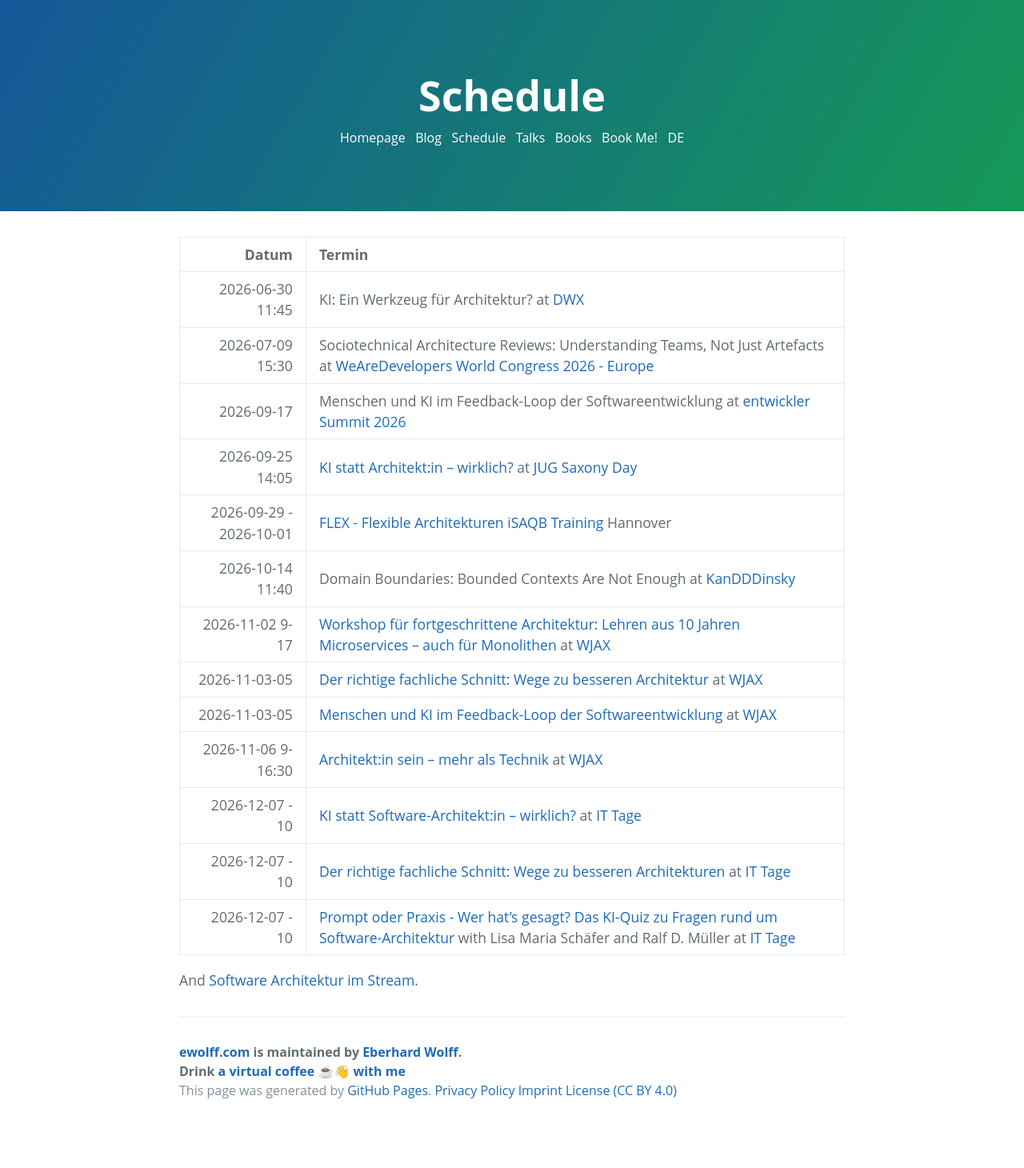
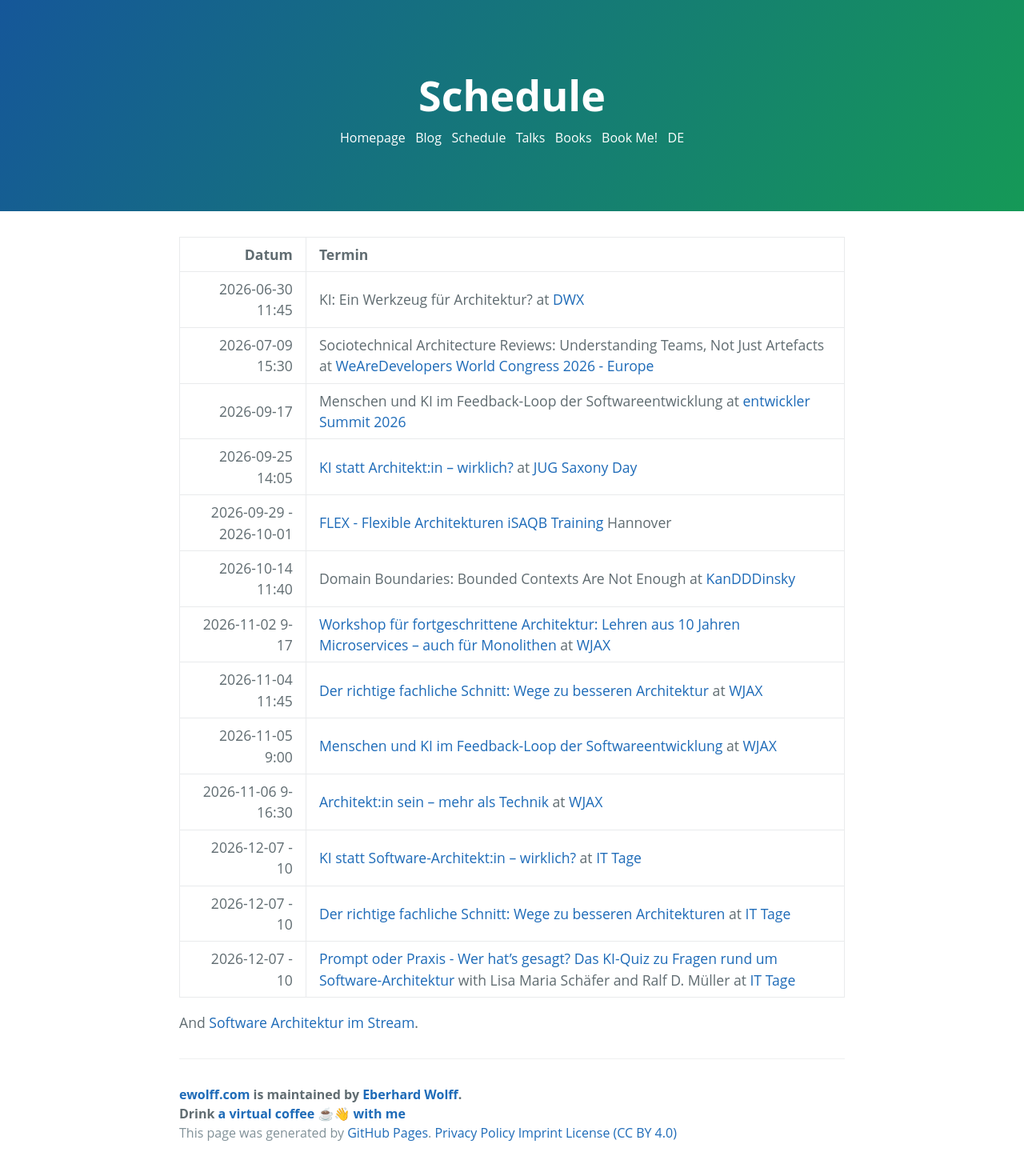
Before and after one commit to ewolff/ewolff.com, a Jekyll site: the page built from schedule.md, in a window 1280 px wide. Shown: the whole page at 80% size. Built offline with Jekyll 4.4.1, drawn with Linux system fonts in a browser that asks for light colours; our own code applies the rules of GitHub Pages for plain Markdown files; before the commit the page ends 1407 px from its top, so only the background shows below that.

Commit message:
Zeiten für Talks bei der WJAX ergänzt

```diff
--- a/schedule.md
+++ b/schedule.md
@@ -11,8 +11,8 @@ title: Schedule
 |  2026-09-29 - 2026-10-01 | [FLEX - Flexible Architekturen iSAQB Training](https://www.socreatory.com/de/trainings/flex) Hannover                                              |
 | 2026-10-14 11:40 | Domain Boundaries: Bounded Contexts Are Not Enough at [KanDDDinsky](https://kandddinsky.de/) |
 | 2026-11-02 9-17 | [Workshop für fortgeschrittene Architektur: Lehren aus 10 Jahren Microservices – auch für Monolithen](https://jax.de/microservices/microservices-workshop-fortgeschrittene/) at [WJAX](https://jax.de/muenchen/) |
-| 2026-11-03-05  | [Der richtige fachliche Schnitt: Wege zu besseren Architektur](https://jax.de/software-architecture/fachlicher-schnitt-ddd-architektur) at [WJAX](https://jax.de/muenchen/) |
-| 2026-11-03-05  | [Menschen und KI im Feedback-Loop der Softwareentwicklung](https://jax.de/enterprise-ai/menschen-ki-feedback-loop-softwareentwicklung) at [WJAX](https://jax.de/muenchen/) |
+| 2026-11-04 11:45  | [Der richtige fachliche Schnitt: Wege zu besseren Architektur](https://jax.de/software-architecture/fachlicher-schnitt-ddd-architektur) at [WJAX](https://jax.de/muenchen/) |
+| 2026-11-05 9:00  | [Menschen und KI im Feedback-Loop der Softwareentwicklung](https://jax.de/enterprise-ai/menschen-ki-feedback-loop-softwareentwicklung) at [WJAX](https://jax.de/muenchen/) |
 | 2026-11-06 9-16:30 | [Architekt:in sein – mehr als Technik](https://jax.de/software-architecture/mehr-als-technik-architektur-workshop/) at [WJAX](https://jax.de/muenchen/) |
 | 2026-12-07 - 10 | [KI statt Software-Architekt:in – wirklich?](https://www.ittage.informatik-aktuell.de/programm/2026/ki-statt-software-architektin-wirklich.html) at [IT Tage](https://www.ittage.informatik-aktuell.de/) |
 | 2026-12-07 - 10 | [Der richtige fachliche Schnitt: Wege zu besseren Architekturen](https://www.ittage.informatik-aktuell.de/programm/2026/der-richtige-fachliche-schnitt-wege-zu-besseren-architekturen.html) at [IT Tage](https://www.ittage.informatik-aktuell.de/) |
```
Also changed, not shown: termine.md (+2 -2 lines).
